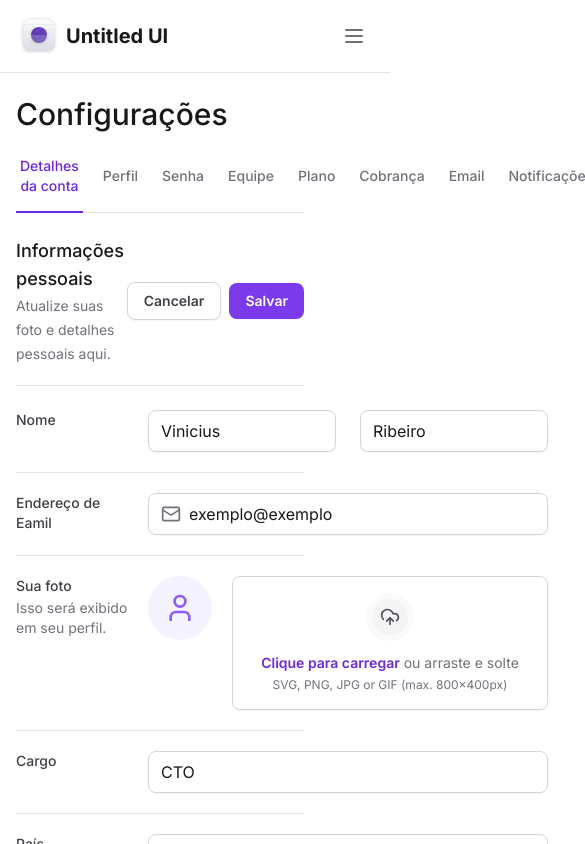
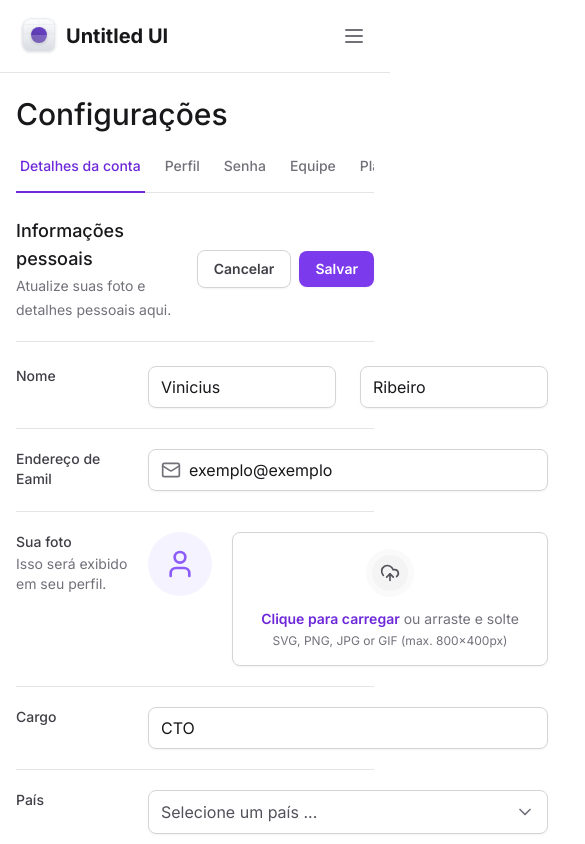
Before and after one commit to Viniciusrbr/tailwind-dashboard, a Next.js app: page / in a window 390 px wide. Shown: the top 844 px of the page, 585 px wide, since content can reach past the window. Built offline with nearby package versions, Linux system fonts and the light colour scheme.

Commit message:
feat: responsividade nas abas

```diff
--- a/package.json
+++ b/package.json
@@ -11,6 +11,7 @@
   "dependencies": {
     "@formkit/auto-animate": "^0.8.2",
     "@radix-ui/react-collapsible": "^1.1.0",
+    "@radix-ui/react-scroll-area": "^1.1.0",
     "@radix-ui/react-select": "^2.1.1",
     "@radix-ui/react-tabs": "^1.1.0",
     "framer-motion": "^11.5.2",
--- a/src/app/layout.tsx
+++ b/src/app/layout.tsx
@@ -18,9 +18,9 @@
   return (
     <html lang="pt-br" className="antialiased">
       <body className={inter.className}>
-        <div className="grid min-h-screen grid-cols-app">
+        <div className="min-h-screen lg:grid lg:grid-cols-app">
           <Sidebar />
-          <main className="px-4 pb-12 pt-24 lg:col-start-2 lg:px-8 lg:pt-8">
+          <main className="max-w-[100vw] px-4 pb-12 pt-24 lg:col-start-2 lg:px-8 lg:pt-8">
             {children}
           </main>
         </div>
--- a/src/components/SettingsTabs/TabItem.tsx
+++ b/src/components/SettingsTabs/TabItem.tsx
@@ -15,7 +15,7 @@
       value={value}
       className="group relative px-1 pb-4 text-sm font-medium text-zinc-500 outline-none hover:text-violet-700 data-[state=active]:text-violet-700"
     >
-      <span className="rounded group-focus-visible:ring-2 group-focus-visible:ring-violet-400 group-focus-visible:ring-offset-4">
+      <span className="whitespace-nowrap rounded group-focus-visible:ring-2 group-focus-visible:ring-violet-400 group-focus-visible:ring-offset-4">
         {title}
       </span>
 
--- a/src/components/SettingsTabs/index.tsx
+++ b/src/components/SettingsTabs/index.tsx
@@ -1,6 +1,7 @@
 'use client'
 
 import * as Tabs from '@radix-ui/react-tabs'
+import * as ScrollArea from '@radix-ui/react-scroll-area'
 import { TabItem } from './TabItem'
 import { useState } from 'react'
 
@@ -9,6 +10,8 @@
 
   return (
     <Tabs.Root value={currentTab} onValueChange={setCurrentTab}>
+      <ScrollArea.Root className="w-full" type="scroll">
+        <ScrollArea.Viewport className="w-full overflow-x-scroll">
           <Tabs.List className="mt-6 flex w-full items-center gap-4 border-b border-zinc-200">
             <TabItem
               value="tab1"
@@ -61,6 +64,15 @@
               isSelected={currentTab === 'tab10'}
             />
           </Tabs.List>
+        </ScrollArea.Viewport>
+
+        <ScrollArea.Scrollbar
+          className="flex h-0.5 translate-y-1.5 touch-none select-none flex-col bg-zinc-100"
+          orientation="horizontal"
+        >
+          <ScrollArea.Thumb className="relative flex-1 rounded-lg bg-zinc-300" />
+        </ScrollArea.Scrollbar>
+      </ScrollArea.Root>
     </Tabs.Root>
   )
 }
```
Also changed, not shown: 1 other file (tests, documents, lock files or other folders). Lines whose indentation alone changed are shown as unchanged.
